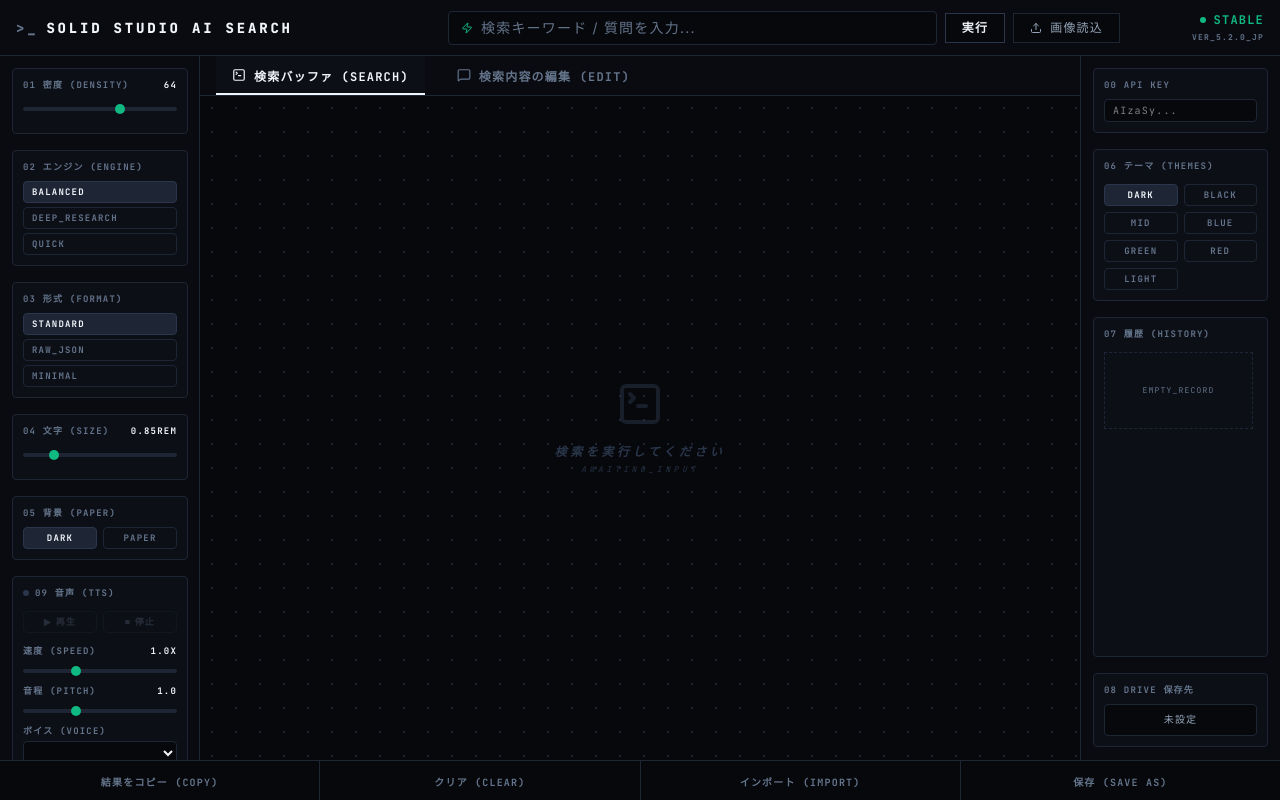
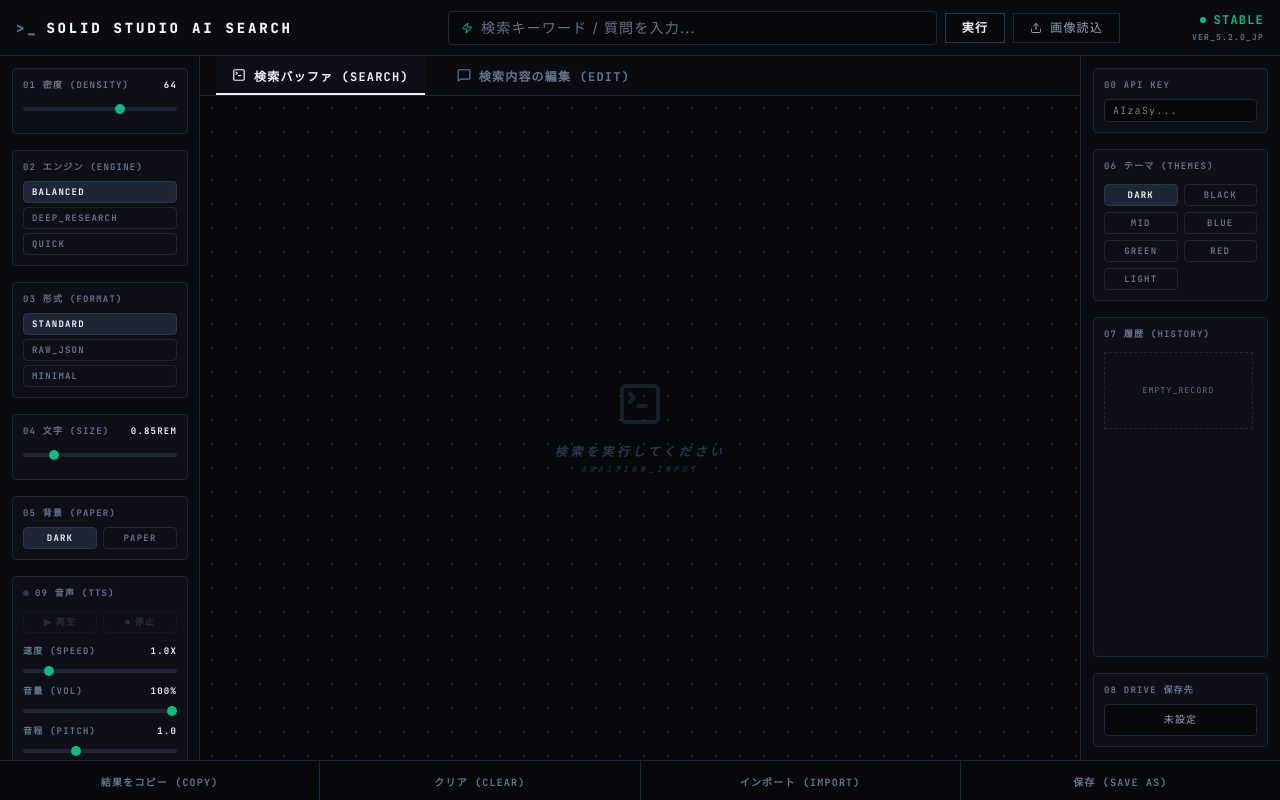
Before and after one commit to soroeru-afk/-SOLID-STUDIO-AI-SEARCH, a React (Vite) app: page / in a window 1280 px wide. Built offline with nearby package versions, Linux system fonts and the light colour scheme.

Commit message:
feat(tts): Speed max 4.0x, add volume slider

```diff
--- a/src/App.tsx
+++ b/src/App.tsx
@@ -75,6 +75,7 @@ export default function App() {
   const [ttsVoiceURI, setTtsVoiceURI] = useState('');
   const [ttsRate, setTtsRate] = useState(1.0);
   const [ttsPitch, setTtsPitch] = useState(1.0);
+  const [ttsVolume, setTtsVolume] = useState(1.0);
   const [ttsIsPlaying, setTtsIsPlaying] = useState(false);
   const ttsUtteranceRef = useRef<SpeechSynthesisUtterance | null>(null);
 
@@ -137,12 +138,13 @@ export default function App() {
     if (voice) utterance.voice = voice;
     utterance.rate = ttsRate;
     utterance.pitch = ttsPitch;
+    utterance.volume = ttsVolume;
     utterance.onstart = () => setTtsIsPlaying(true);
     utterance.onend = () => setTtsIsPlaying(false);
     utterance.onerror = () => setTtsIsPlaying(false);
     ttsUtteranceRef.current = utterance;
     window.speechSynthesis.speak(utterance);
-  }, [ttsVoices, ttsVoiceURI, ttsRate, ttsPitch]);
+  }, [ttsVoices, ttsVoiceURI, ttsRate, ttsPitch, ttsVolume]);
 
   const ttsStop = useCallback(() => {
     window.speechSynthesis.cancel();
@@ -619,7 +621,21 @@ export default function App() {
                 <input
                   type="range" value={ttsRate}
                   onChange={(e) => setTtsRate(Number(e.target.value))}
-                  min={0.5} max={2.0} step={0.1}
+                  min={0.5} max={4.0} step={0.1}
+                  className="w-full h-1 bg-[var(--border-color)] appearance-none rounded-full [&::-webkit-slider-thumb]:appearance-none [&::-webkit-slider-thumb]:w-2.5 [&::-webkit-slider-thumb]:h-2.5 [&::-webkit-slider-thumb]:bg-[var(--accent-color)] [&::-webkit-slider-thumb]:rounded-full cursor-pointer"
+                />
+              </div>
+
+              {/* Volume */}
+              <div className="mb-2">
+                <div className="flex justify-between text-[var(--text-color-dim)] font-bold mb-1 text-[9px]">
+                  <span>音量 (VOL)</span>
+                  <span className="text-[var(--text-color-highlight)]">{Math.round(ttsVolume * 100)}%</span>
+                </div>
+                <input
+                  type="range" value={ttsVolume}
+                  onChange={(e) => setTtsVolume(Number(e.target.value))}
+                  min={0.0} max={1.0} step={0.05}
                   className="w-full h-1 bg-[var(--border-color)] appearance-none rounded-full [&::-webkit-slider-thumb]:appearance-none [&::-webkit-slider-thumb]:w-2.5 [&::-webkit-slider-thumb]:h-2.5 [&::-webkit-slider-thumb]:bg-[var(--accent-color)] [&::-webkit-slider-thumb]:rounded-full cursor-pointer"
                 />
               </div>
```
